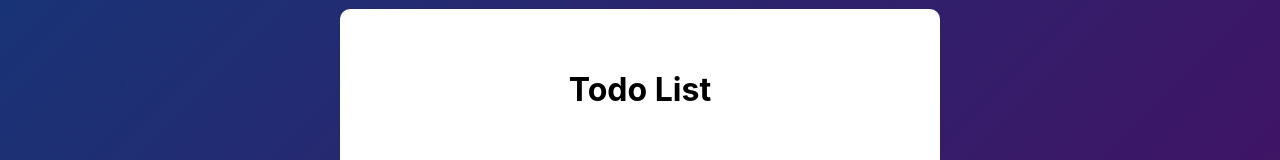
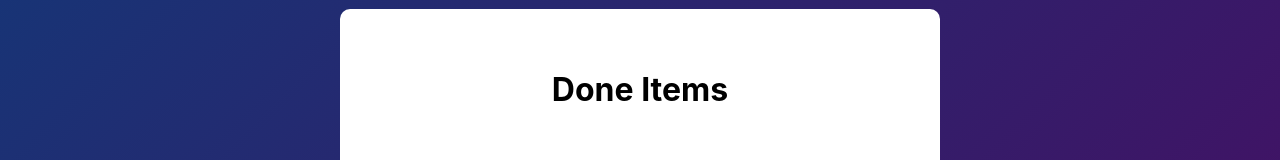
Before and after one commit to casquar1/day11-Arianne, a React (Create React App) app in the folder todo-list/: page /done in a window 1280 px wide. Shown: the part 173-333 px from the top of the page. Built offline with nearby package versions, Linux system fonts and the light colour scheme.

Commit message:
refactor: change the header for done items and todo list pages

```diff
--- a/todo-list/src/components/TodoList.js
+++ b/todo-list/src/components/TodoList.js
@@ -9,7 +9,7 @@ const TodoList = (props) => {
     return (
         <div className="container">
             <div className="todo-container">
-                <h1>Todo List</h1>
+                <h1>{props.isDone ? "Done Items" : "Todo List"}</h1>
                 {!props.isDone && <TodoGenerator />}
                 <TodoGroup todos={todos} isDone={props.isDone} />
             </div>
```
